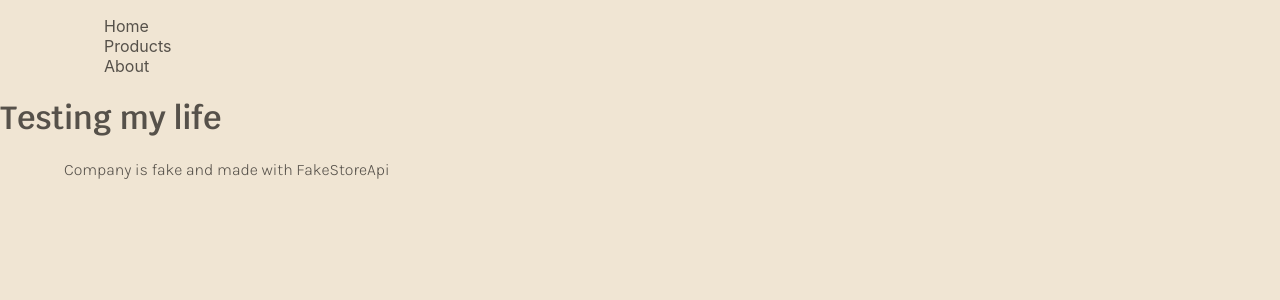
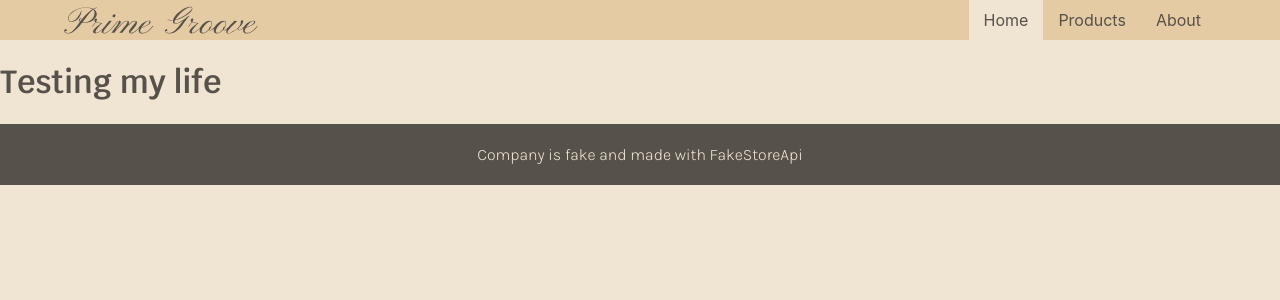
Before and after one commit to EndrXOriginial/primegroove, a React (Create React App) app: page / in a window 1280 px wide. Shown: the top 300 px of the page. Built offline with nearby package versions, Linux system fonts and the light colour scheme.

Commit message:
finished style for nav and footer

```diff
--- a/src/Components/Nav/NavLayout.jsx
+++ b/src/Components/Nav/NavLayout.jsx
@@ -1,22 +1,23 @@
 import { NavLink, Outlet } from 'react-router-dom';
+import logo from '../../assets/images/logo.svg';
 import './nav.css';
 
 export const NavLayout = () => {
     return (
         <>
         <nav className='nav'>
-            <div className='wrapper-desktop'>
-                {/* <img src='/assets/images/logo.svg' alt='Logo of the company' /> */}
+            <div className='wrapper-desktop nav-div'>
+                <img src={logo} alt='Logo of the company' />
                 <ul className='nav-ul'>
-                    <li className='nav-li'><NavLink to='/'>Home</NavLink></li>
-                    <li className='nav-li'><NavLink to='/home'>Products</NavLink></li>
-                    <li className='nav-li'><NavLink to='/home'>About</NavLink></li>
+                    <li className='nav-li'><NavLink className={({isActive}) => 'nav-link' + (isActive ? ' nav-link-active' : '')} to='/'>Home</NavLink></li>
+                    <li className='nav-li'><NavLink className={({isActive}) => 'nav-link' + (isActive ? ' nav-link-active' : '')} to='/home'>Products</NavLink></li>
+                    <li className='nav-li'><NavLink className={({isActive}) => 'nav-link' + (isActive ? ' nav-link-active' : '')} to='/home'>About</NavLink></li>
                 </ul>
             </div>
         </nav>
         <Outlet />
         <footer className='footer'>
-            <div className='wrapper-desktop'>
+            <div className='wrapper-desktop center'>
                 <p className='footer-p'>Company is fake and made with FakeStoreApi</p>
             </div>
         </footer>
--- a/src/Components/Nav/nav.css
+++ b/src/Components/Nav/nav.css
@@ -2,4 +2,39 @@
 
 .nav {
     width: 100vw;
+    height: auto;
+    background-color: var(--color-dark-white);
+
+    .nav-div {
+        display: flex;
+        justify-content: space-between;
+        align-items: center;
+
+        .nav-ul {
+            height: auto;
+            display: flex;
+            align-items: center;
+            margin: 0;
+
+            .nav-link {
+                display: block;
+                padding: 10px 15px;
+            }
+
+            .nav-link-active {
+                background-color: var(--color-white);
+            }
+        }
+    }
 }
+
+/* --------------------------- FOOTER --------------------------------- */
+.footer {
+    width: 100vw;
+    background-color: var(--color-black);
+    color: var(--color-white);
+
+    .footer-p {
+        padding: 5px 0;
+    }
+}
--- a/src/index.css
+++ b/src/index.css
@@ -32,6 +32,12 @@ code {
   margin: 0 auto;
 }
 
+.center {
+  display: flex;
+  justify-content: center;
+  align-items: center;
+}
+
 li {
   list-style: none;
 }
```
Also changed, not shown: src/assets/images/logo.svg (added).
